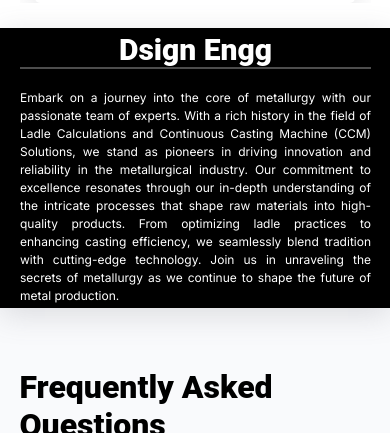
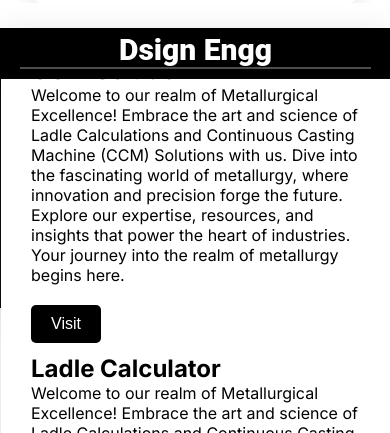
Before and after one commit to Anubhavgupta14/Ladle_Calculator, a Next.js app: page /components/Home in a window 390 px wide. Shown: the part 855-1288 px from the top of the page. Built offline with nearby package versions, Linux system fonts and the light colour scheme.

Commit message:
navbar fix

```diff
--- a/app/components/navbar/globals.css
+++ b/app/components/navbar/globals.css
@@ -3,12 +3,13 @@
     position: relative;
     display: flex;
     position: fixed;
-    z-index: 5;
+    z-index: 100;
     width: 100%;
     background-color: white;
     top: 0px;
     transition: all .5s ease;
     align-items: center;
+    box-shadow: 0 1px rgba(0, 0, 0, .1);
 }
 
 .navbar-hide {
@@ -21,12 +22,13 @@
 
 .scrolled-navbar {
     background-color: white;
-    height: 60px !important;
+    /* height: 60px !important; */
     box-shadow: rgba(0, 0, 0, 0.35) 0px 5px 15px;
     box-shadow: rgba(100, 100, 111, 0.2) 0px 7px 29px 0px;
     box-shadow: rgba(100, 100, 111, 0.2) 0px 7px 29px 0px;
     box-shadow: rgba(99, 99, 99, 0.2) 0px 2px 8px 0px;
 }
+
 
 .navbar-right {
     position: absolute;
@@ -68,14 +70,12 @@
     align-items: center;
     justify-content: center;
     margin: 0px 0px;
-    height: 50px;
-    border-radius: 4px;
+    height: 90px;
 }
 
 .nav:hover{
-    background-color: black;
-    color: white;
 
+    box-shadow: inset 0 -2px black;
 }
 
 .navbar-left img {
@@ -112,6 +112,7 @@
 
 .ham-pos{
     position: absolute;
+    position: absolute;
     left: 92%;
 }
 
@@ -123,7 +124,7 @@
         transition: all 0.5s ease-in-out;
         left: 0%;
         right: 2vw;
-        bottom: -835px;
+        bottom: -900px;
     }
     .display-none{
         /* display: none; */
@@ -314,3 +315,87 @@
         background-color: rgba(0, 0, 0, 0.1);
     }
 }
+
+.drop-menu{
+    position: absolute;
+    top: -100%;
+    background-color: white;
+    /* border: 2px solid red; */
+    width: 99.8%;
+    height: 46vh;
+    z-index: 10;
+    margin-top: 90px;
+    margin-inline: 1px;
+    transition: all 0.7s ease-in-out;
+    box-shadow: rgba(0, 0, 0, 0.35) 0px 5px 15px;
+    box-shadow: rgba(100, 100, 111, 0.2) 0px 7px 29px 0px;
+    box-shadow: rgba(100, 100, 111, 0.2) 0px 7px 29px 0px;
+    box-shadow: rgba(99, 99, 99, 0.2) 0px 2px 8px 0px;
+    display: flex;
+    align-items: center;
+    justify-content: center;
+}
+
+.drop-display-none{
+    top: 0%;
+    position: fixed;
+}
+
+.pos-menu{
+    top: -4.5%;
+
+}
+
+.nav4{
+    cursor: pointer;
+}
+
+.drop-details{
+    padding: 45px;
+}
+
+.button {
+    margin-top: 20px;
+    padding: 10px 20px;
+    font-size: 16px;
+    background-color: black;
+    color: #fff;
+    border: none;
+    border-radius: 5px;
+    cursor: pointer;
+    transition: background-color 0.3s ease;
+    margin-bottom: 10px;
+  }
+
+  .button:hover {
+    background-color: rgb(200, 200, 200);
+    color: black;
+    font-weight: 400;
+  }
+
+  .ham2{
+    display: flex;
+
+  }
+
+  @media screen and (max-width:900px){
+    .drop-menu{
+        z-index: 103;
+        height: 65vh;
+        flex-direction: column;
+        top: 100%;
+        overflow: scroll;
+        position: fixed;
+    }
+
+    .drop-display-none{
+        top: 95px;
+    }
+    .nav:hover{
+        box-shadow: none;
+    }
+
+    .drop-details{
+        padding: 1px 20px 0px 30px;
+    }
+  }
--- a/app/components/navbar/page.js
+++ b/app/components/navbar/page.js
@@ -14,9 +14,12 @@ import DropdownButton from "../Dropdown/page";
 const Navbar = ({ moveIndex }) => {
   const [open, setOpen] = useState(false);
   const [click, setClick] = useState(false);
+  const [click2, setClick2] = useState(false);
   const handleClick = () => {
     setClick(!click);
-    console.log(click);
+  };
+  const handleClick2 = () => {
+    setClick(!click2);
   };
 
   const [color, setColor] = useState(false);
@@ -28,6 +31,11 @@ const Navbar = ({ moveIndex }) => {
       setColor(false);
     }
   };
+
+  const open_menu = () => {
+    setOpen(!open);
+  };
+
   useEffect(() => {
     // Add event listener on component mount
     window.addEventListener("scroll", changeColor);
@@ -38,17 +46,9 @@ const Navbar = ({ moveIndex }) => {
     };
   }, []);
 
-
   return (
-    <>
-      <Script
-        src="https://cdnjs.cloudflare.com/ajax/libs/jquery/3.6.0/jquery.min.js"
-        integrity="sha512-894YE6QWD5I59HgZOGReFYm4dnWc1Qt5NtvYSaNcOP+u1T9qYdvdihz0PPSiiqn/+/3e7Jo4EaG7TubfWGUrMQ=="
-        crossorigin="anonymous"
-        strategy="beforeInteractive"
-        referrerpolicy="no-referrer"
-      ></Script>
-      <div className={color ? "navbar scrolled-navbar" : "navbar"} id="navbar">
+    <nav>
+      <div className={color ? (open ? "navbar":"navbar scrolled-navbar") : "navbar"} id="navbar">
         <div className="navbar-left normal">
           <Link href={"/"}>
             <h2 className="logo">Dsign Engg</h2>
@@ -56,70 +56,70 @@ const Navbar = ({ moveIndex }) => {
 
           <div className="navrel pos-rel">
             <Link href={"/"}>
-              <div className="nav nav1" >
-                Home
-              </div>
+              <div className="nav nav1">Home</div>
             </Link>
-            <div className=" nav4" >
-              <DropdownButton />
+
+            <div className="nav nav4" onClick={open_menu}>
+              Product {open ? '▲' : '▼'}
             </div>
 
             <Link href={"#faq"}>
-              <div className="nav nav2" >
-                FAQs
-              </div>
+              <div className="nav nav2">FAQs</div>
             </Link>
 
             <Link href={"#"}>
-              <div className="nav nav3" >
-                Pricing
-              </div>
+              <div className="nav nav3">Pricing</div>
             </Link>
           </div>
         </div>
         <div className={click ? "navbar-right" : "navbar-right display-none"}>
           <div className="navrel pos-rel res">
             <Link href={"/"}>
-              <div className="nav nav1" >
-                Home
-              </div>
+              <div className="nav nav1">Home</div>
             </Link>
-            <div className="nav nav4" >
-              <DropdownButton />
+
+            <div className="nav nav4" onClick={open_menu}>
+              Product {open ? '▲' : '▼'}
+
             </div>
 
             <Link href={"#faq"}>
-              <div className="nav nav2" >
-                FAQs
-              </div>
+              <div className="nav nav2">FAQs</div>
             </Link>
 
             <Link href={"#"}>
-              <div className="nav nav3" >
-                Pricing
-              </div>
+              <div className="nav nav3">Pricing</div>
             </Link>
+
             <Link href={"#"}>
-              <div className="nav nav3" >
-                Login
-              </div>
+              <div className="nav nav3">Login</div>
             </Link>
 
             <div className="menu-btn res-btn">
-              <Link href= "./components/CC_machine"><PlainButton text="Get Started- Its free" /></Link>
+              <Link href="./components/CC_machine">
+                <PlainButton text="Get Started- Its free" />
+              </Link>
             </div>
             <div className="menu-btn res-btn">
-              <Link href="./components/contact_us"><PlainButton text="Contact Sales" /></Link>
+              <Link href="./components/contact_us">
+                <PlainButton text="Contact Sales" />
+              </Link>
             </div>
           </div>
 
           <div className="navrel pos-rel normal flex-all">
-            <Link href="#" className="nav">Login</Link>
+            <Link href="#" className="nav">
+              Login
+            </Link>
             <div className="menu-btn">
-              <Link href= "./components/CC_machine"><PlainButton text="Get Started- Its free" /></Link>
+              <Link href="./components/CC_machine">
+                <PlainButton text="Get Started- Its free" />
+              </Link>
             </div>
             <div className="menu-btn">
-            <Link href="./components/contact_us"><PlainButton text="Contact Sales" /></Link>
+              <Link href="./components/contact_us">
+                <PlainButton text="Contact Sales" />
+              </Link>
             </div>
           </div>
         </div>
@@ -138,7 +138,48 @@ const Navbar = ({ moveIndex }) => {
           </div>
         </div>
       </div>
-    </>
+
+      <div
+        className={
+          open
+            ? "drop-menu drop-display-none"
+            : "drop-menu"
+        }
+      >
+
+        <div className="drop-details">
+          <div className="ham2">
+          <h2>CCM Solution</h2>
+          <div onClick={handleClick2} className="ham-pos">
+            {click ? (
+              <CloseIcon size={20} style={{ color: "black" }} />
+            ) : (
+              <CloseIcon size={20} style={{ color: "black" }} />
+            )}
+          </div>
+          </div>
+          <p>Welcome to our realm of Metallurgical Excellence! Embrace the
+                art and science of Ladle Calculations and Continuous Casting
+                Machine (CCM) Solutions with us. Dive into the fascinating world
+                of metallurgy, where innovation and precision forge the future.
+                Explore our expertise, resources, and insights that power the
+                heart of industries. Your journey into the realm of metallurgy
+                begins here.</p>
+          <Link href="./components/CC_machine"><button className="button">Visit</button></Link>
+        </div>
+        <div className="drop-details">
+          <h2>Ladle Calculator</h2>
+          <p>Welcome to our realm of Metallurgical Excellence! Embrace the
+                art and science of Ladle Calculations and Continuous Casting
+                Machine (CCM) Solutions with us. Dive into the fascinating world
+                of metallurgy, where innovation and precision forge the future.
+                Explore our expertise, resources, and insights that power the
+                heart of industries. Your journey into the realm of metallurgy
+                begins here.</p>
+          <Link href="./components/Ladle"><button className="button">Visit</button></Link>
+        </div>
+      </div>
+    </nav>
   );
 };
 
```
Lines whose indentation alone changed are shown as unchanged.
